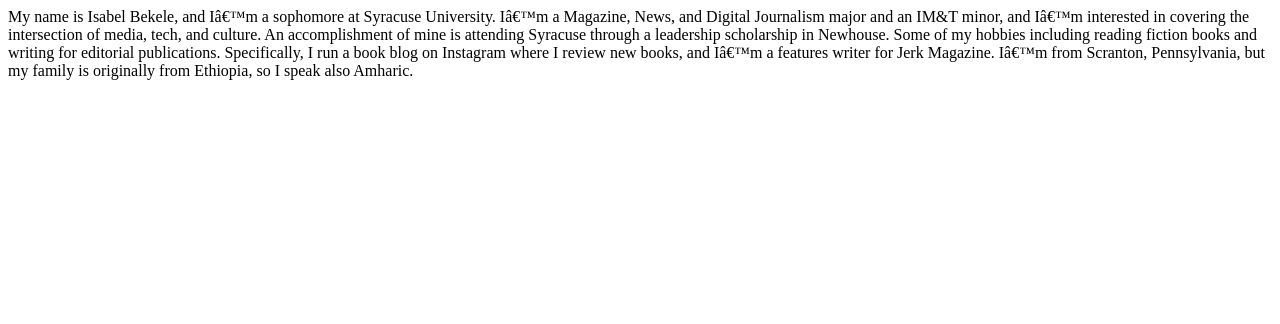
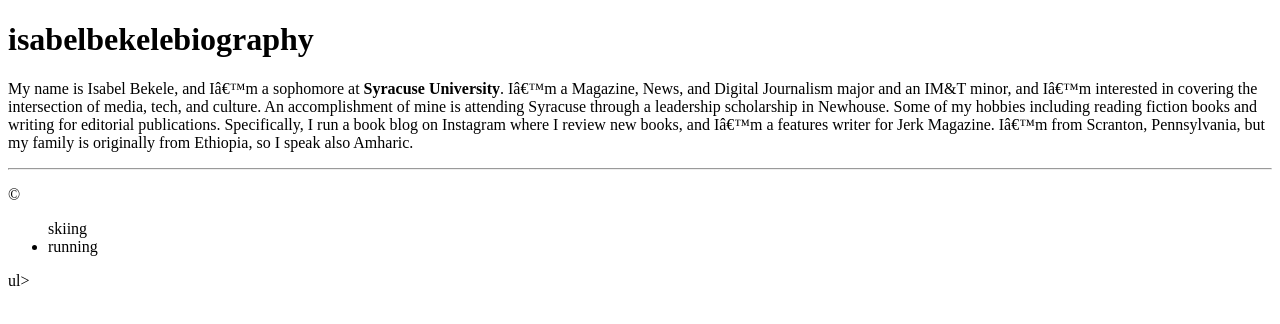
Before and after one commit to itbekele/ist263, a plain HTML site: page lab01/bekele0bio.html in a window 1280 px wide. Drawn offline with Linux system fonts and the light colour scheme.

Commit message:
completed lab 02

```diff
--- a/lab01/bekele0bio.html
+++ b/lab01/bekele0bio.html
@@ -3,9 +3,14 @@
     <head
         <meta charset='utf-8'>
         <title>isabelbekele-bio</title>
-</head>
+<h1>isabelbekelebiography</h1>
+<p></p>
 <body>
-    My name is Isabel Bekele, and I’m a sophomore at Syracuse University. I’m a Magazine, News, and Digital Journalism major and an IM&T minor, and I’m interested in covering the intersection of media, tech, and culture. An accomplishment of mine is attending Syracuse through a leadership scholarship in Newhouse. Some of my hobbies including reading fiction books and writing for editorial publications. Specifically, I run a book blog on Instagram where I review new books, and I’m a features writer for Jerk Magazine. I’m from Scranton, Pennsylvania, but my family is originally from Ethiopia, so I speak also Amharic.
-
-</body>
+    My name is Isabel Bekele, and I’m a sophomore at <strong>Syracuse University</strong>. I’m a Magazine, News, and Digital Journalism major and an IM&T minor, and I’m interested in covering the intersection of media, tech, and culture. An accomplishment of mine is attending Syracuse through a leadership scholarship in Newhouse. Some of my hobbies including reading fiction books and writing for editorial publications. Specifically, I run a book blog on Instagram where I review new books, and I’m a features writer for Jerk Magazine. I’m from Scranton, Pennsylvania, but my family is originally from Ethiopia, so I speak also Amharic.
+</p>
+<hr>
+<p>&copy;</p>
 </html>
+<ul>skiing
+<li>running</li>
+</ul>ul>
```
Also changed, not shown: lab02/bekele0bio.html (added, +25 -0 lines), 1 other file.
